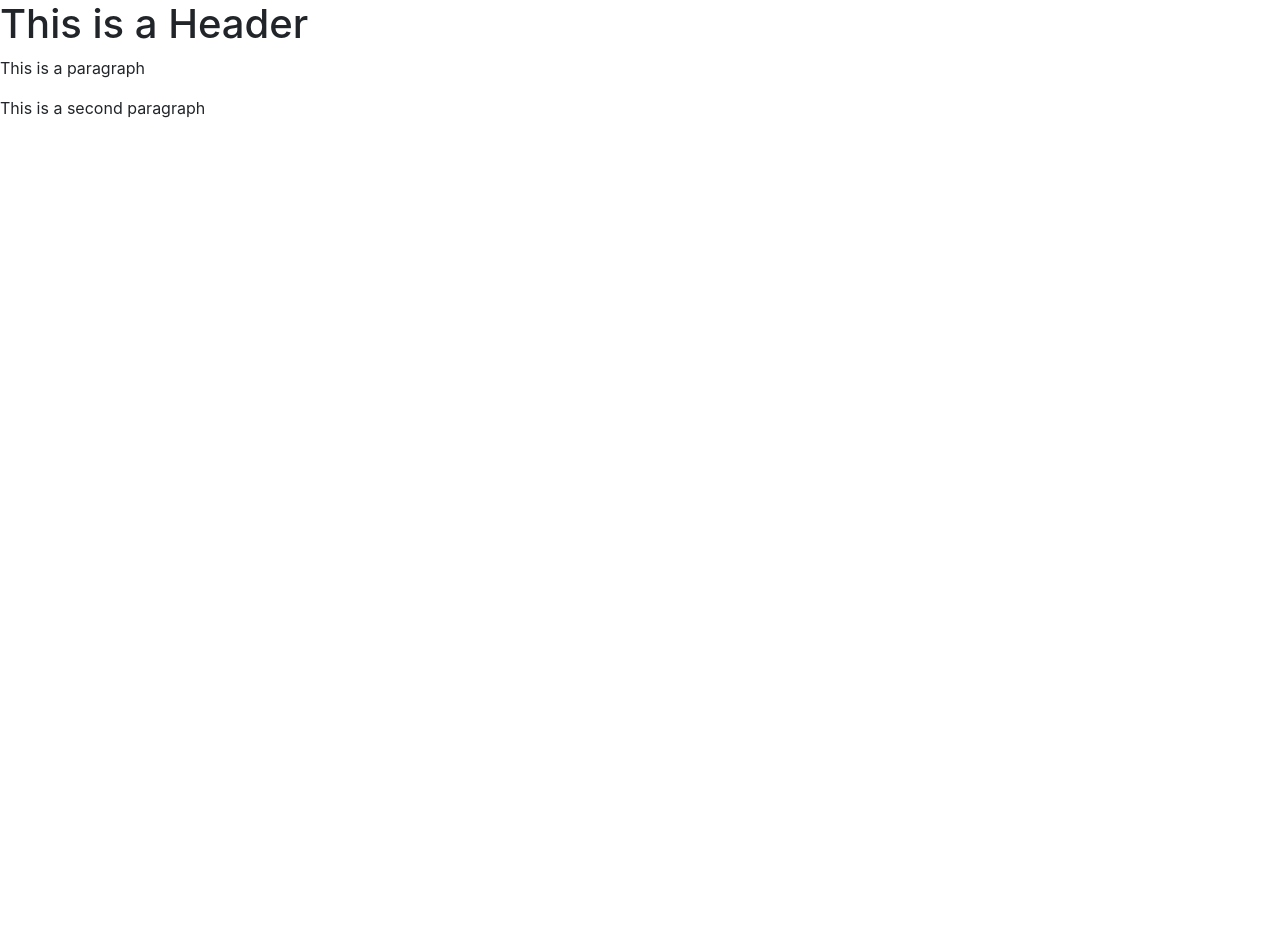
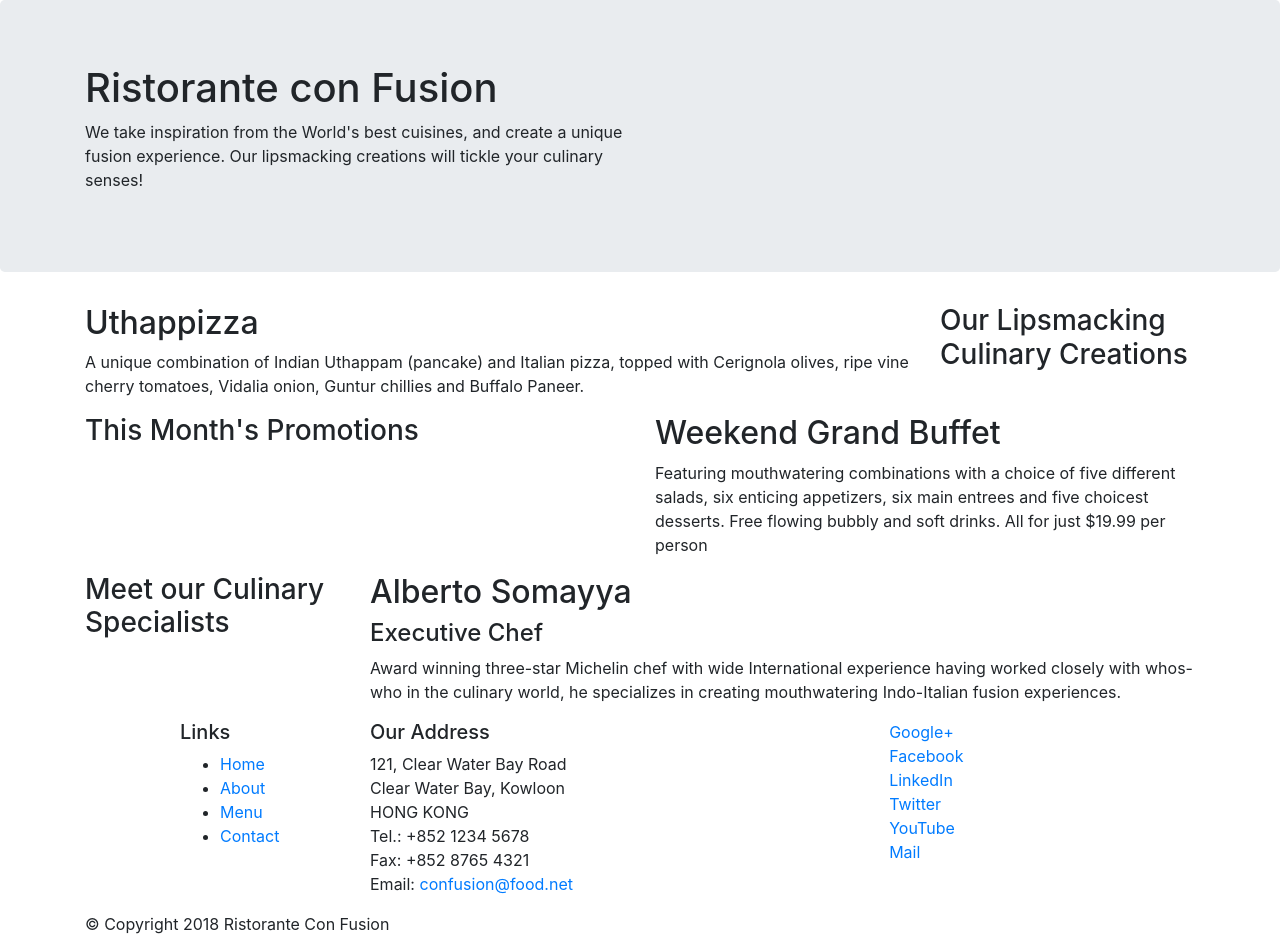
Before and after one commit to ColinGilbert/node-beginner, a website: page index.html in a window 1280 px wide. Before the commit the page ends 800 px from the top, so only its background shows below. Drawn offline with nearby package versions, Linux system fonts and the light colour scheme.

Commit message:
Added CSS Boostrap

```diff
--- a/index.html
+++ b/index.html
@@ -1,24 +1,123 @@
 <!DOCTYPE html>
-<html>
+<html lang="en">
   <head>
-    <!-- Required meta tags always come first -->
-    <meta charset="utf-8" />
-    <meta
-      name="viewport"
-      content="width=device-width, initial-scale=1, shrink-to-fit=no"
-    />
-    <meta http-equiv="x-ua-compatible" content="ie=edge" />
-
-    <!-- Bootstrap CSS -->
+    <title>Ristorante Con Fusion</title>
     <link
       rel="stylesheet"
       href="node_modules/bootstrap/dist/css/bootstrap.min.css"
     />
+    <script defer src="node_modules/jquery/dist/jquery.slim.min.js"></script>
+    <script defer src="node_modules/popper.js/dist/umd/popper.min.js"></script>
+    <script
+      defer
+      src="node_modules/bootstrap/dist/js/bootstrap.min.js"
+    ></script>
   </head>
 
   <body>
-    <h1>This is a Header</h1>
-    <p>This is a paragraph</p>
-    <p>This is a second paragraph</p>
+    <header class="jumbotron">
+      <div class="container">
+        <div class="row">
+          <div class="col-12 col-sm-6">
+            <h1>Ristorante con Fusion</h1>
+            <p>
+              We take inspiration from the World's best cuisines, and create a
+              unique fusion experience. Our lipsmacking creations will tickle
+              your culinary senses!
+            </p>
+          </div>
+          <div class="col-12 col-sm-6"></div>
+        </div>
+      </div>
+    </header>
+
+    <div class="container">
+      <div class="row">
+        <div class="col-12 col-sm-4 col-md-3">
+          <h3>Our Lipsmacking Culinary Creations</h3>
+        </div>
+        <div class="col col-sm-4 order-sm-first col-md-9">
+          <h2>Uthappizza</h2>
+          <p>
+            A unique combination of Indian Uthappam (pancake) and Italian pizza,
+            topped with Cerignola olives, ripe vine cherry tomatoes, Vidalia
+            onion, Guntur chillies and Buffalo Paneer.
+          </p>
+        </div>
+      </div>
+
+      <div class="row">
+        <div class="col-12 col-sm-order-sm-first col-md">
+          <h3>This Month's Promotions</h3>
+        </div>
+        <div class="col col-sm-4 order-sm-last col-md">
+          <h2>Weekend Grand Buffet</h2>
+          <p>
+            Featuring mouthwatering combinations with a choice of five different
+            salads, six enticing appetizers, six main entrees and five choicest
+            desserts. Free flowing bubbly and soft drinks. All for just $19.99
+            per person
+          </p>
+        </div>
+      </div>
+
+      <div class="row">
+        <div class="col-12 col-sm-4 order-sm-last col-md-3">
+          <h3>Meet our Culinary Specialists</h3>
+        </div>
+        <div class="col col-sm order-sm-last col-md">
+          <h2>Alberto Somayya</h2>
+          <h4>Executive Chef</h4>
+          <p>
+            Award winning three-star Michelin chef with wide International
+            experience having worked closely with whos-who in the culinary
+            world, he specializes in creating mouthwatering Indo-Italian fusion
+            experiences.
+          </p>
+        </div>
+      </div>
+    </div>
+
+    <footer>
+      <div class="container">
+        <div class="row">
+          <div class="col-4 col-sm-2 offset-1">
+            <h5>Links</h5>
+            <ul>
+              <li><a href="#">Home</a></li>
+              <li><a href="#">About</a></li>
+              <li><a href="#">Menu</a></li>
+              <li><a href="#">Contact</a></li>
+            </ul>
+          </div>
+          <div class="col-7 col-sm-5">
+            <h5>Our Address</h5>
+            <address>
+              121, Clear Water Bay Road<br />
+              Clear Water Bay, Kowloon<br />
+              HONG KONG<br />
+              Tel.: +852 1234 5678<br />
+              Fax: +852 8765 4321<br />
+              Email: <a href="mailto:confusion@food.net">confusion@food.net</a>
+            </address>
+          </div>
+          <div class="col-12 col-sm-4">
+            <div class="col-4 col-sm-2 offset-1">
+              <a href="http://google.com/+">Google+</a>
+              <a href="http://www.facebook.com/profile.php?id=">Facebook</a>
+              <a href="http://www.linkedin.com/in/">LinkedIn</a>
+              <a href="http://twitter.com/">Twitter</a>
+              <a href="http://youtube.com/">YouTube</a>
+              <a href="mailto:">Mail</a>
+            </div>
+          </div>
+        </div>
+        <div class="row">
+          <div class="col-auto">
+            <p>© Copyright 2018 Ristorante Con Fusion</p>
+          </div>
+        </div>
+      </div>
+    </footer>
   </body>
 </html>
```
